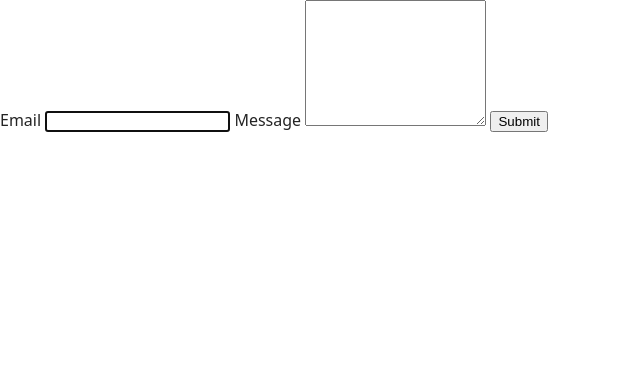
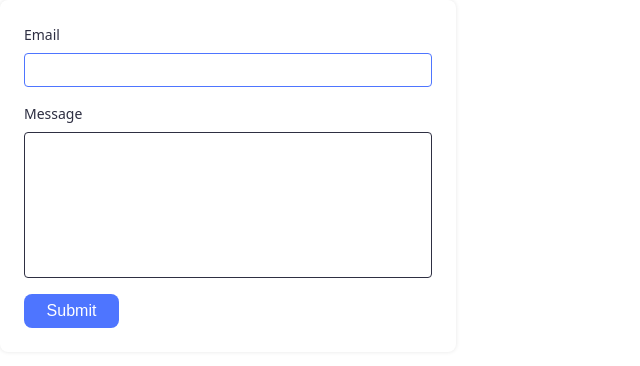
Before and after one commit to GiovanniAuditore/goit-js-hw-09, a website built with Vite: page src/2-form.html in a window 1280 px wide. Shown: the whole page, without its empty margins (0-640 px from the left). Built offline with nearby package versions, Linux system fonts and the light colour scheme.

Commit message:
Update styles.css

```diff
--- a/src/css/styles.css
+++ b/src/css/styles.css
@@ -44,3 +44,60 @@
 .gallery-link:hover .gallery-image {
   transform: scale(1.02);
 }
+
+
+.feedback-form {
+  max-width: 408px;
+  padding: 24px;
+  border-radius: 8px;
+  background-color: #fff;
+  display: flex;
+  flex-direction: column;
+  gap: 16px;
+  box-shadow: 0 0 4px rgba(0, 0, 0, 0.1);
+}
+
+.feedback-form label {
+  display: flex;
+  flex-direction: column;
+  font-size: 14px;
+  color: #2e2f42;
+}
+
+.feedback-form input,
+.feedback-form textarea {
+  margin-top: 8px;
+  padding: 8px 16px;
+  font-size: 14px;
+  border-radius: 4px;
+  border: 1px solid #2e2f42;
+  resize: none;
+  transition: border 0.3s ease;
+}
+
+.feedback-form input:hover,
+.feedback-form textarea:hover {
+  border: 1px solid #4e75ff;
+}
+
+.feedback-form input:focus,
+.feedback-form textarea:focus {
+  outline: none;
+  border: 1px solid #4e75ff;
+}
+
+.feedback-form button {
+  width: 95px;
+  padding: 8px 16px;
+  font-size: 16px;
+  border: none;
+  border-radius: 8px;
+  background-color: #4e75ff;
+  color: #fff;
+  cursor: pointer;
+  transition: background-color 0.3s ease;
+}
+
+.feedback-form button:hover {
+  background-color: #6c8cff;
+}
```
